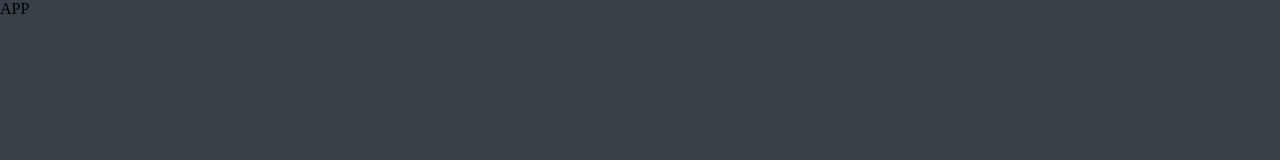
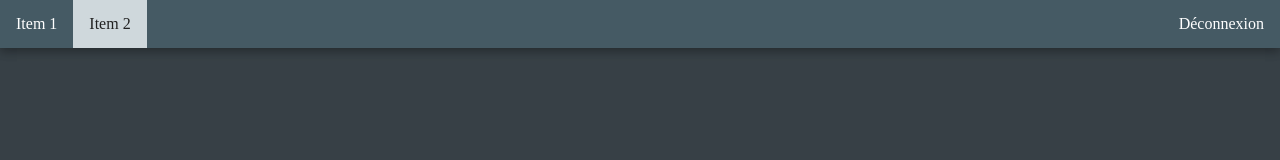
Before and after one commit to manuel-m/gdcontact, a website: page public/index.html in a window 1280 px wide. Both pictures are taken after typing "Sample", "Sample123" into the empty fields and a click on the input "Connexion". Drawn offline with Linux system fonts and the light colour scheme.

Commit message:
navbar placeholder

```diff
--- a/public/index.css
+++ b/public/index.css
@@ -32,6 +32,30 @@ body {
 /* app --------------------------------------------------------------------- */
 body {
   background-color: #374046;
+}
+
+/* navbar ------------------------------------------------------------------ */
+.nav:after {
+  content: '';
+  display: block;
+  clear: both;
+}
+.nav__left {
+  float: left;
+}
+.nav__right {
+  float: right;
+}
+
+.nav__item {
+  padding: 1rem;
+  line-height: 3rem;
+  cursor: pointer;
+}
+
+.nav__item.selected {
+  color: #212121;
+  background-color: #cfd8dc;
 }
 
 /* utils ------------------------------------------------------------------- */
--- a/public/js/app.js
+++ b/public/js/app.js
@@ -2195,6 +2195,25 @@
       );
     }
 
+    function Navbar(props) {
+      return (
+        createElement( 'div', { class: "nav text-primary-color" },
+          createElement( 'div', { class: "nav__left" },
+            createElement( 'span', { class: "nav__item" }, "Item 1"),
+            createElement( 'span', { class: "nav__item selected" }, "Item 2")
+          ),
+          createElement( 'div', { class: "nav__right" },
+            createElement( 'span', { class: "nav__item", onClick: linkEvent(props, disconnect) }, "Déconnexion")
+          )
+        )
+      );
+    }
+
+    function disconnect(props, event) {
+      event.preventDefault();
+      props.root.setState({ connected: false });
+    }
+
     var App = /*@__PURE__*/(function (Component$$1) {
       function App(props) {
         Component$$1.call(this, props);
@@ -2205,7 +2224,11 @@
       App.prototype = Object.create( Component$$1 && Component$$1.prototype );
       App.prototype.constructor = App;
       App.prototype.render = function render$$1 () {
-        return createElement( 'div', null, "APP" );
+        return (
+          createElement( 'div', { class: "dark-primary-color shadow" },
+            createElement( Navbar, { root: this.props.root })
+          )
+        );
       };
 
       return App;
@@ -2218,9 +2241,15 @@
             createElement( 'h1', { class: "fw300" }, "Gestion des contacts"),
             createElement( 'form', {
               class: "auth default-primary-color shadow", onSubmit: linkEvent(props, loginRequest) },
-              createElement( 'input', { type: "text", placeholder: "Login" }),
-              createElement( 'input', { type: "password", placeholder: "Mot de passe" }),
-              createElement( 'input', { type: "submit", value: "Connexion" })
+              createElement( 'div', null,
+                createElement( 'input', { type: "text", placeholder: "Login" })
+              ),
+              createElement( 'div', null,
+                createElement( 'input', { type: "password", placeholder: "Mot de passe" })
+              ),
+              createElement( 'div', null,
+                createElement( 'input', { type: "submit", value: "Connexion" })
+              )
             )
           )
         )
@@ -2237,6 +2266,7 @@
         Component$$1.call(this, props);
         this.state = {
           connected: false,
+          failedConnection: false,
         };
       }
 
--- a/src/index.js
+++ b/src/index.js
@@ -9,6 +9,7 @@ class Root extends Component {
     super(props);
     this.state = {
       connected: false,
+      failedConnection: false,
     };
   }
   render() {
```
Also changed, not shown: src/app/comps/app.comp.js (+7 -1 lines), src/app/comps/login.comp.js (+9 -3 lines), src/app/comps/navbar.comp.js (added, +23 -0 lines).
